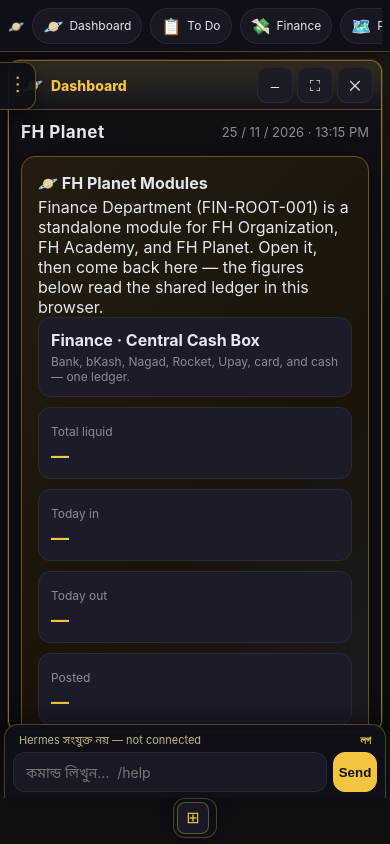
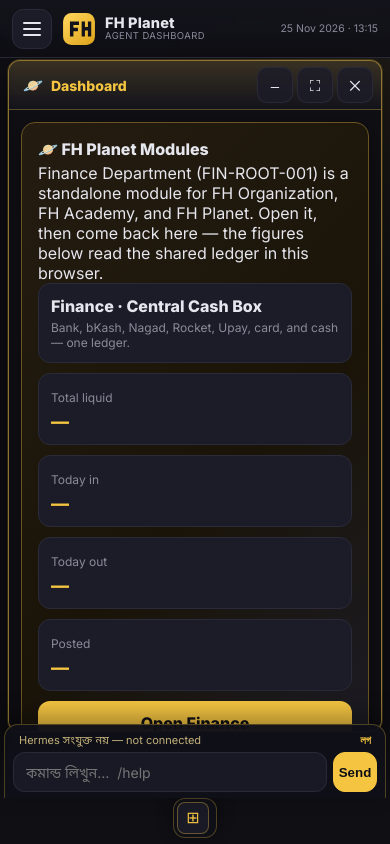
Before and after one commit to fhpanet/FH-Planet-Deshboard, a plain HTML site: page index.html in a window 390 px wide. Drawn offline with Linux system fonts and the light colour scheme.

Commit message:
dashboard: real header with logo, 3-line drawer toggle, clock, Bengali webfont

```diff
--- a/index.html
+++ b/index.html
@@ -181,7 +181,54 @@
     .mod-grid{grid-template-columns:1fr;}
     .modules-bar{min-width:0;}
   }
+
+  /* ===== app header · logo · 3-line drawer toggle (added 2026-11-25) ===== */
+  :root{ --fh-catnav-h:58px; }
+  .app{ display:block; }
+  .appbar{
+    position:fixed; top:0; left:0; right:0; height:58px; z-index:4600;
+    display:flex; align-items:center; gap:10px; padding:0 12px;
+    background:linear-gradient(180deg, rgba(20,20,28,.97), rgba(15,15,21,.93));
+    border-bottom:1px solid var(--border); backdrop-filter:blur(10px);
+  }
+  .appbar .fh-side-toggle{
+    position:static !important; width:40px !important; height:40px !important; min-height:40px !important;
+    padding:0 !important; border:1px solid var(--border) !important; border-radius:11px !important;
+    background:var(--panel2) !important; color:var(--text) !important;
+    display:flex !important; flex-direction:column; align-items:center; justify-content:center; gap:4px;
+    box-shadow:none !important; z-index:auto !important; cursor:pointer; flex:0 0 auto;
+  }
+  .appbar .fh-side-toggle span{ display:block; width:18px; height:2px; background:currentColor; border-radius:2px; transition:.2s ease; }
+  .appbar .fh-side-toggle:hover{ background:var(--amber) !important; color:#12121a !important; border-color:var(--amber) !important; }
+  .appbar .fh-side-toggle[aria-expanded="true"] span:nth-child(1){ transform:translateY(6px) rotate(45deg); }
+  .appbar .fh-side-toggle[aria-expanded="true"] span:nth-child(2){ opacity:0; }
+  .appbar .fh-side-toggle[aria-expanded="true"] span:nth-child(3){ transform:translateY(-6px) rotate(-45deg); }
+  .brand{ display:flex; align-items:center; gap:9px; min-width:0; }
+  .brand .txt{ line-height:1.15; min-width:0; }
+  .brand .name{ display:block; font-size:16px; font-weight:800; letter-spacing:.2px; }
+  .brand .tag{ display:block; font-size:10.5px; color:var(--muted); letter-spacing:.4px; }
+  .appbar .spacer{ flex:1 1 auto; }
+  .appbar .clock{ font-size:12px; color:var(--muted); text-align:right; white-space:nowrap; }
+  .main{ margin-top:58px; height:calc(100% - 58px); }
+  #app > .sidebar{ background:linear-gradient(180deg,#12121a,#1a1a24); border-right:1px solid var(--border); }
+  #app > .sidebar .logo{ display:none; }   /* the brand now lives in the header */
+  .topbar{ display:none; }                 /* header replaces the old in-page title row */
+
+  /* the drawer is the navigation; the pill bar duplicated it and covered the header */
+  .fh-catnav{ display:none !important; }
+  .appbar{ z-index:5200 !important; }
+  .fh-side-drawer .logo{ display:none !important; }
+  .appbar .brand .name{ font-family:'Inter','Noto Sans Bengali',sans-serif; }
+
+  @media (max-width:620px){
+    .brand .name{ font-size:14.5px; }
+    .brand .tag{ font-size:9.5px; }
+    .appbar .clock{ font-size:10.5px; }
+  }
 </style>
+<link rel="preconnect" href="https://fonts.googleapis.com">
+<link rel="preconnect" href="https://fonts.gstatic.com" crossorigin>
+<link rel="stylesheet" href="https://fonts.googleapis.com/css2?family=Inter:wght@400;600;800&family=Noto+Sans+Bengali:wght@400;600;700&display=swap">
 <link rel="stylesheet" href="/assets/nav.css">
 <link rel="stylesheet" href="/assets/hub.css">
 <link rel="stylesheet" href="/assets/windows.css">
@@ -189,6 +236,31 @@
 </head>
 <body>
 <div class="app" id="app">
+  <header class="appbar">
+    <button class="fh-side-toggle" id="fh-side-toggle" type="button" aria-label="মেনু"
+            aria-controls="fh-side-drawer" aria-expanded="false">
+      <span></span><span></span><span></span>
+    </button>
+    <div class="brand">
+      <svg width="34" height="34" viewBox="0 0 64 64" role="img" aria-label="FH Planet">
+        <defs>
+          <linearGradient id="fhGrad" x1="0" y1="0" x2="1" y2="1">
+            <stop offset="0" stop-color="#ffd75e"/><stop offset="1" stop-color="#e0a51a"/>
+          </linearGradient>
+        </defs>
+        <rect x="2" y="2" width="60" height="60" rx="16" fill="url(#fhGrad)"/>
+        <path d="M15 46V18h17v6.5H21.5v5H30v6.5h-8.5V46z" fill="#12121a"/>
+        <path d="M37 46V18h6.2v10.2h5.6V18H55v28h-6.2V34.8h-5.6V46z" fill="#12121a"/>
+      </svg>
+      <div class="txt">
+        <span class="name">FH Planet</span>
+        <span class="tag">AGENT DASHBOARD</span>
+      </div>
+    </div>
+    <div class="spacer"></div>
+    <div class="clock" id="fhClock"></div>
+  </header>
+  <button class="fh-side-scrim" id="fhSideScrim" type="button" aria-label="মেনু বন্ধ"></button>
   <aside class="sidebar">
     <div class="logo"><span class="lamp">🪐</span> FH Planet</div>
     <div class="nav" id="nav">
@@ -767,5 +839,39 @@ setInterval(()=>{
 <script src="/assets/nav.js" defer></script>
 <script src="/assets/windows.js" defer></script>
 <script src="/assets/command.js" defer></script>
+<script>
+(function () {
+  var clock = document.getElementById('fhClock');
+  function tick() {
+    if (!clock) return;
+    var d = new Date();
+    var date = d.toLocaleDateString('en-GB', { day: '2-digit', month: 'short', year: 'numeric' });
+    var time = d.toLocaleTimeString('en-GB', { hour: '2-digit', minute: '2-digit' });
+    clock.textContent = date + ' · ' + time;
+  }
+  tick(); setInterval(tick, 20000);
+
+  function closeDrawer() {
+    document.body.classList.remove('fh-side-open');
+    var b = document.getElementById('fh-side-toggle');
+    if (b) { b.setAttribute('aria-expanded', 'false'); b.focus(); }
+  }
+  var toggle = document.getElementById('fh-side-toggle');
+  if (toggle) toggle.addEventListener('click', function (e) {
+    e.stopPropagation();
+    var api = window.FHPlanetNav;
+    var open = document.body.classList.contains('fh-side-open');
+    if (open) { if (api && api.closeSidebar) api.closeSidebar(); else closeDrawer(); }
+    else if (api && api.openSidebar) api.openSidebar();
+    else { document.body.classList.add('fh-side-open'); toggle.setAttribute('aria-expanded', 'true'); }
+  });
+  var scrim = document.getElementById('fhSideScrim');
+  if (scrim) scrim.addEventListener('click', closeDrawer);
+  document.addEventListener('click', function (e) {
+    var el = e.target.closest && e.target.closest('#fh-side-drawer .nav a, #fh-side-drawer .nav button');
+    if (el && window.innerWidth < 1000) closeDrawer();
+  });
+})();
+</script>
 </body>
 </html>
```
